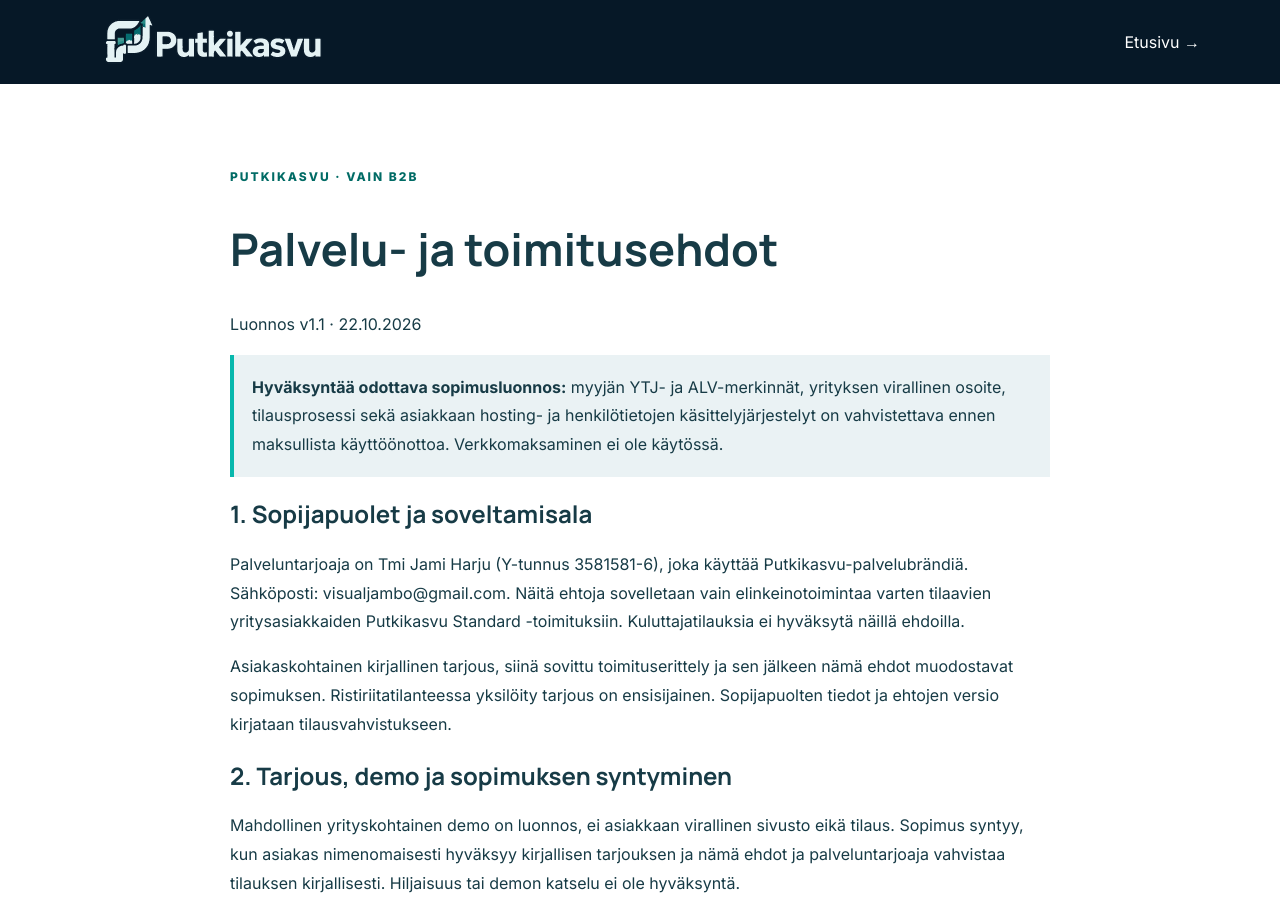
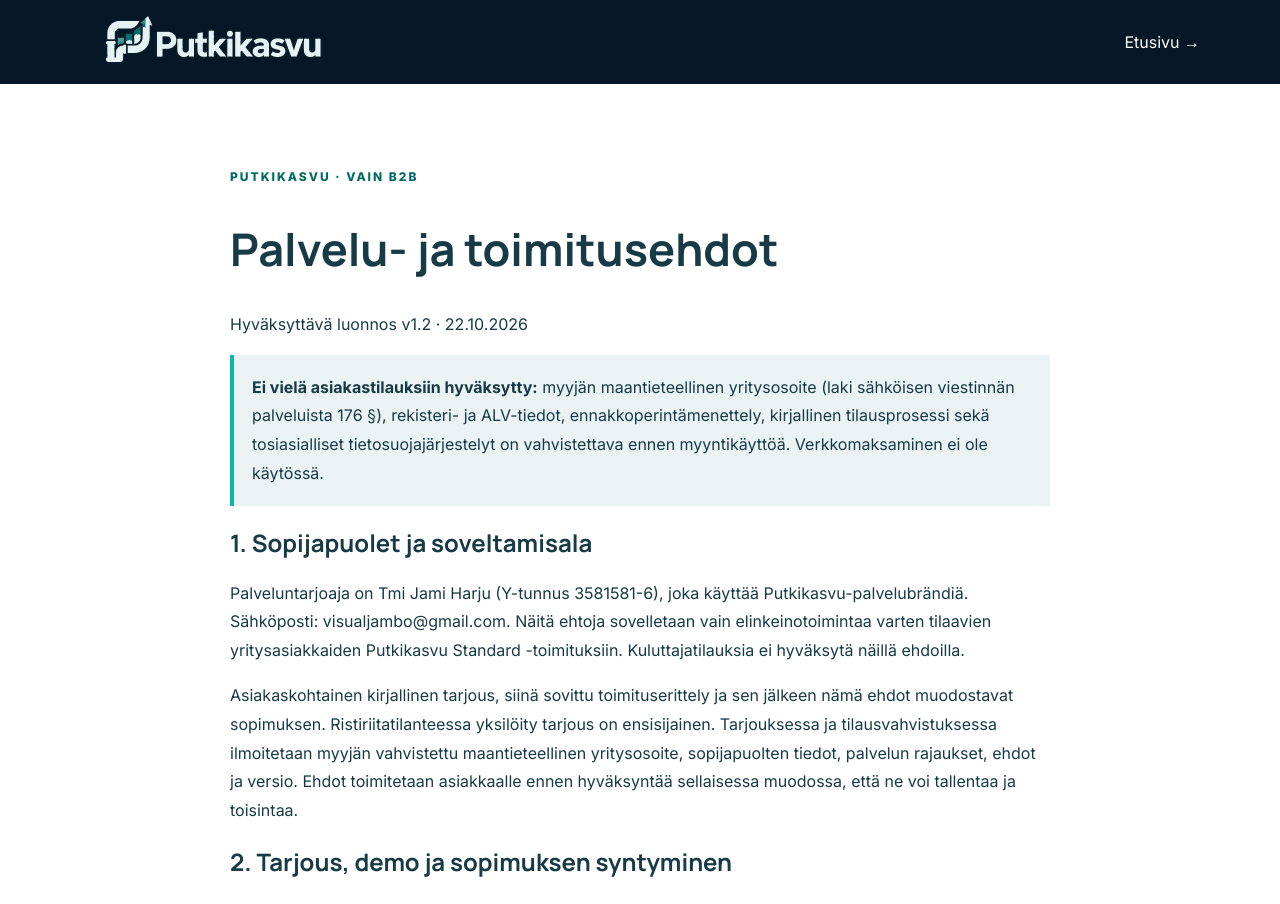
Before and after one commit to Jambovisuaalit/putkikasvu, a Next.js app: page /ehdot in a window 1280 px wide. Shown: the top 904 px of the page. Built offline with nearby package versions, Linux system fonts and the light colour scheme.

Commit message:
fix(terms): require verifiable B2B email acceptance, storable terms and seller address

```diff
--- a/app/ehdot/page.jsx
+++ b/app/ehdot/page.jsx
@@ -8,13 +8,13 @@ const sections = [
     title: '1. Sopijapuolet ja soveltamisala',
     paragraphs: [
       'Palveluntarjoaja on Tmi Jami Harju (Y-tunnus 3581581-6), joka käyttää Putkikasvu-palvelubrändiä. Sähköposti: visualjambo@gmail.com. Näitä ehtoja sovelletaan vain elinkeinotoimintaa varten tilaavien yritysasiakkaiden Putkikasvu Standard -toimituksiin. Kuluttajatilauksia ei hyväksytä näillä ehdoilla.',
-      'Asiakaskohtainen kirjallinen tarjous, siinä sovittu toimituserittely ja sen jälkeen nämä ehdot muodostavat sopimuksen. Ristiriitatilanteessa yksilöity tarjous on ensisijainen. Sopijapuolten tiedot ja ehtojen versio kirjataan tilausvahvistukseen.'
+      'Asiakaskohtainen kirjallinen tarjous, siinä sovittu toimituserittely ja sen jälkeen nämä ehdot muodostavat sopimuksen. Ristiriitatilanteessa yksilöity tarjous on ensisijainen. Tarjouksessa ja tilausvahvistuksessa ilmoitetaan myyjän vahvistettu maantieteellinen yritysosoite, sopijapuolten tiedot, palvelun rajaukset, ehdot ja versio. Ehdot toimitetaan asiakkaalle ennen hyväksyntää sellaisessa muodossa, että ne voi tallentaa ja toisintaa.'
     ]
   },
   {
     title: '2. Tarjous, demo ja sopimuksen syntyminen',
     paragraphs: [
-      'Mahdollinen yrityskohtainen demo on luonnos, ei asiakkaan virallinen sivusto eikä tilaus. Sopimus syntyy, kun asiakas nimenomaisesti hyväksyy kirjallisen tarjouksen ja nämä ehdot ja palveluntarjoaja vahvistaa tilauksen kirjallisesti. Hiljaisuus tai demon katselu ei ole hyväksyntä.',
+      'Mahdollinen yrityskohtainen demo on luonnos, ei asiakkaan virallinen sivusto eikä tilaus. Sopimus syntyy, kun yrityksen valtuutettu edustaja nimenomaisesti hyväksyy yksilöidyn kirjallisen tarjouksen ja sen mukana toimitetun ehtoversion ja palveluntarjoaja vahvistaa tilauksen kirjallisesti. Tarjous, ehdot, hyväksyntä ja vahvistus säilytetään todennettavasti. Hiljaisuus tai demon katselu ei ole hyväksyntä.',
       'Ennen ennakkomaksun pyytämistä asiakkaalle annetaan kokonaishinta, toimitussisältö, aikataulun alkuehdot, mahdolliset erilliskulut sekä korjaus- ja peruutusehdot. Sivusto ei tarjoa tällä hetkellä verkkokassaa tai toimivaa maksulinkkiä.'
     ]
   },
@@ -108,8 +108,8 @@ export default function Terms() {
     <main id="main-content" tabIndex={-1} className="wrap legal">
       <p className="eyebrow eyebrow-on-light">Putkikasvu · vain B2B</p>
       <h1>Palvelu- ja toimitusehdot</h1>
-      <p>Luonnos v1.1 · 22.10.2026</p>
-      <p className="warning"><strong>Hyväksyntää odottava sopimusluonnos:</strong> myyjän YTJ- ja ALV-merkinnät, yrityksen virallinen osoite, tilausprosessi sekä asiakkaan hosting- ja henkilötietojen käsittelyjärjestelyt on vahvistettava ennen maksullista käyttöönottoa. Verkkomaksaminen ei ole käytössä.</p>
+      <p>Hyväksyttävä luonnos v1.2 · 22.10.2026</p>
+      <p className="warning"><strong>Ei vielä asiakastilauksiin hyväksytty:</strong> myyjän maantieteellinen yritysosoite (laki sähköisen viestinnän palveluista 176 §), rekisteri- ja ALV-tiedot, ennakkoperintämenettely, kirjallinen tilausprosessi sekä tosiasialliset tietosuojajärjestelyt on vahvistettava ennen myyntikäyttöä. Verkkomaksaminen ei ole käytössä.</p>
       {sections.map(({title,paragraphs})=><section key={title}><h2>{title}</h2>{paragraphs.map(p=><p key={p}>{p}</p>)}</section>)}
     </main></>;
 }
```
